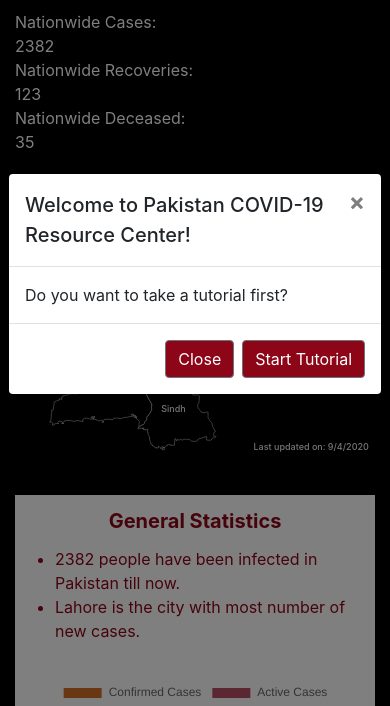
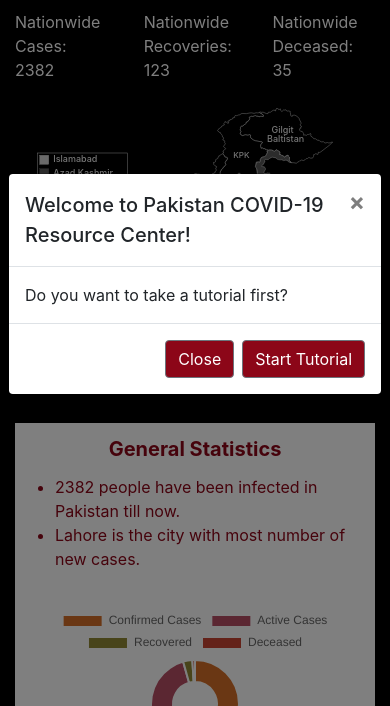
Before and after one commit to atifmehmood53/Habib_university_COVID19_Dashboard, a Django app: page / in a window 390 px wide. Shown: the part 138-844 px from the top of the page. Run offline with Django 3.2, Linux system fonts and the light colour scheme; data comes from the database, SQL or seed files in the repository; some libraries are stand-ins or nearby versions.

Commit message:
fixed nationwide labels

```diff
--- a/mainapp/static/mainapp/css/style.css
+++ b/mainapp/static/mainapp/css/style.css
@@ -384,3 +384,9 @@
 .margin-row{
 	margin-bottom: 10% !important;
 }
+
+@media only screen and (max-width: 768px) {
+	.stats{
+		width: 33%;
+	}
+}
--- a/mainapp/templates/mainapp/pages/index.html
+++ b/mainapp/templates/mainapp/pages/index.html
@@ -110,12 +110,12 @@
 
     <div class="container-fluid">
       <div class="row no-gutters">
-        <div class="col-lg-6 col-md-6 col-sm-2">
+        <div class="col-lg-6 col-md-6 col-sm-12">
           <div class="row padded-row">
             <!--Header Info-->
-            <div class="col-lg-4 col-md-4 col-sm-2 stats" data-hint="Hello"> Nationwide Cases: <br><span id="total-cases"></span></div>
-            <div class="col-lg-4 col-md-4 col-sm-2 stats"> Nationwide Recoveries: <br><span id="total-recoveries"></span></div>
-            <div class="col-lg-4 col-md-4 col-sm-2 stats"> Nationwide Deceased: <br><span id="total-deaths"></span></div>
+            <div class="col-lg-4 col-md-4 col-sm-4 stats" data-hint="Hello"> Nationwide Cases: <br><span id="total-cases"></span></div>
+            <div class="col-lg-4 col-md-4 col-sm-4 stats"> Nationwide Recoveries: <br><span id="total-recoveries"></span></div>
+            <div class="col-lg-4 col-md-4 col-sm-4 stats"> Nationwide Deceased: <br><span id="total-deaths"></span></div>
           </div>
           <div class="row padded-row">
             <!--Map-->
```
